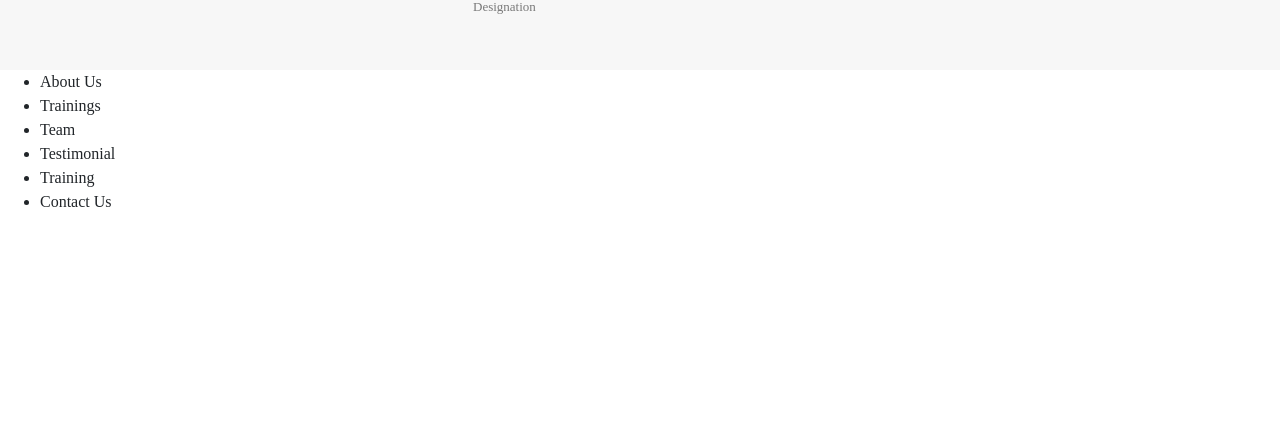
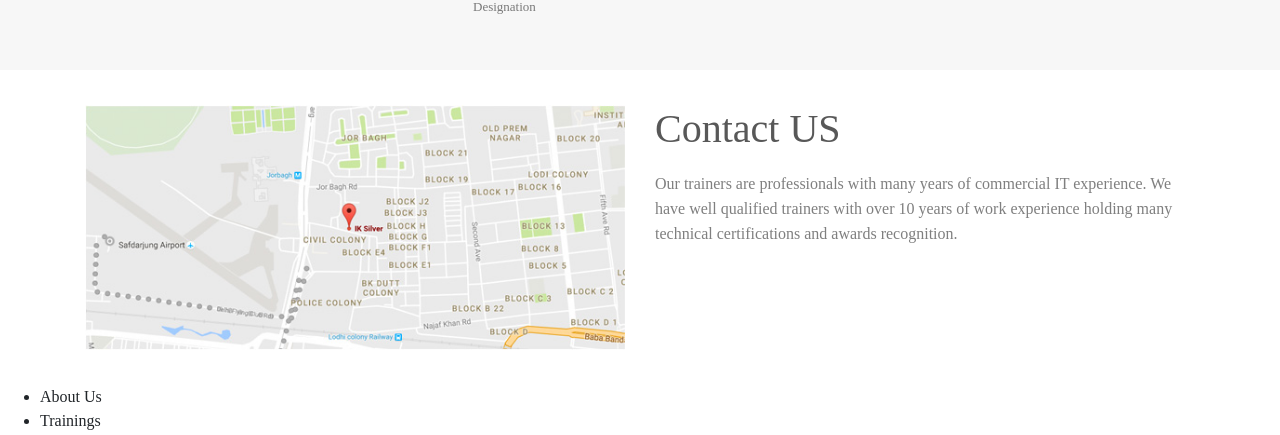
Before and after one commit to ramchander05465/f2expert, a React (Create React App) app: page / in a window 1280 px wide. Shown: the part 2495-2930 px from the top of the page. Before the commit the page ends 2725 px from the top, so only its background shows below. Built offline with nearby package versions, Linux system fonts and the light colour scheme.

Commit message:
implemented contact map

```diff
--- a/src/containers/home/home.js
+++ b/src/containers/home/home.js
@@ -13,6 +13,7 @@ import nodejsIcon from '../../images/nodejsIcon.jpg'
 import gruntIcon from '../../images/gruntIcon.jpg'
 import jqueryIcon from '../../images/jqueryIcon.jpg'
 import backboneIcon from '../../images/backboneIcon.jpg'
+import contactMap from '../../images/home__contactMap.jpg'
 
 class Home extends Component{
   render(){
@@ -106,6 +107,21 @@ class Home extends Component{
         </div>
       </section>
       <Testimonial />
+      <section className="pd__TB35">
+      <div className="container">
+        <div className="row">
+            <div className="col-sm-6">
+                <img src={contactMap} width="100%" />
+              </div>
+              <div className="col-sm-6">
+                <h1>Contact US</h1>
+                  <p>Our trainers are professionals with many years of commercial IT experience.
+      We have well qualified trainers with over 10 years of work experience holding
+      many technical certifications and awards recognition.</p>
+              </div>
+          </div>
+      </div>
+      </section>
       </div>
     )
   }
```
